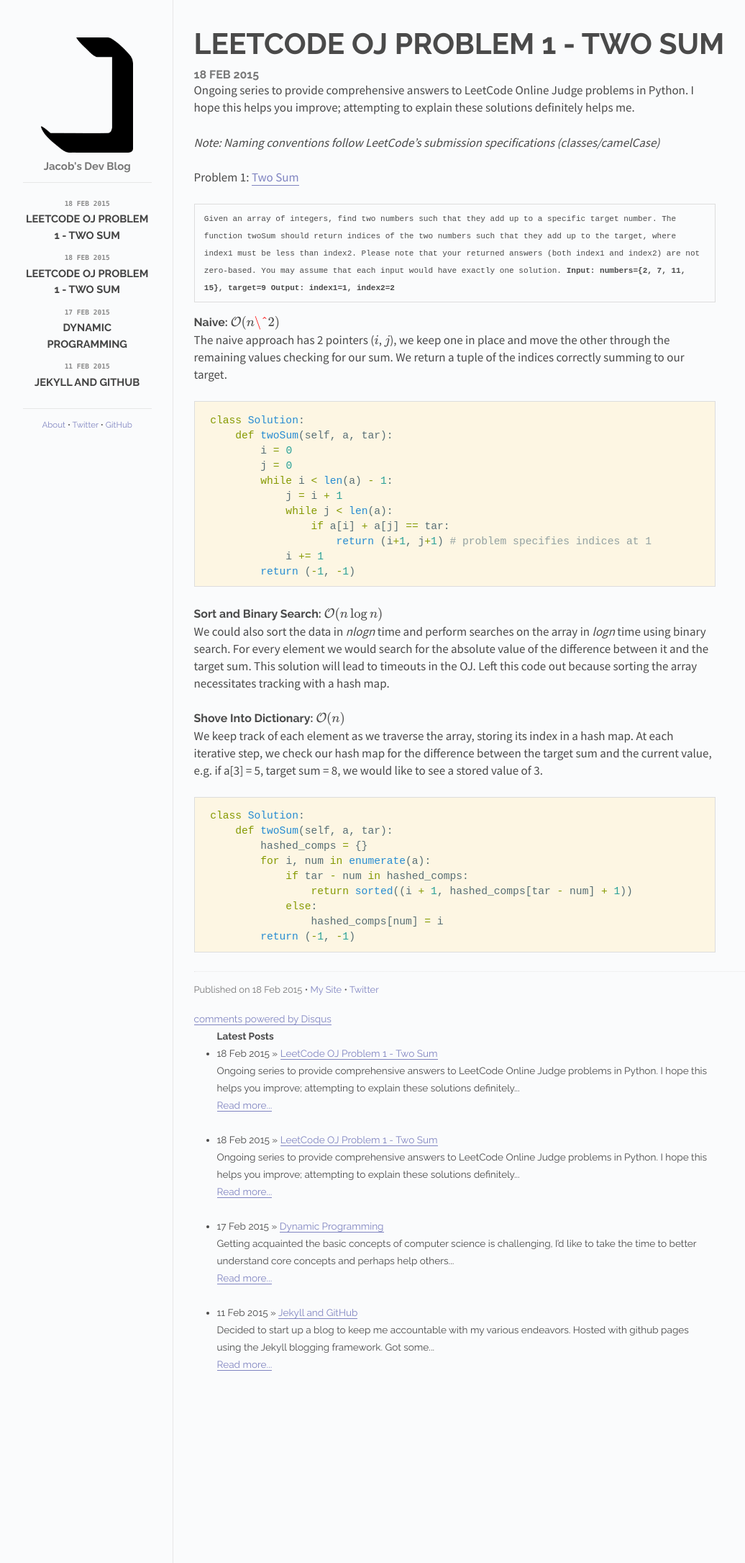
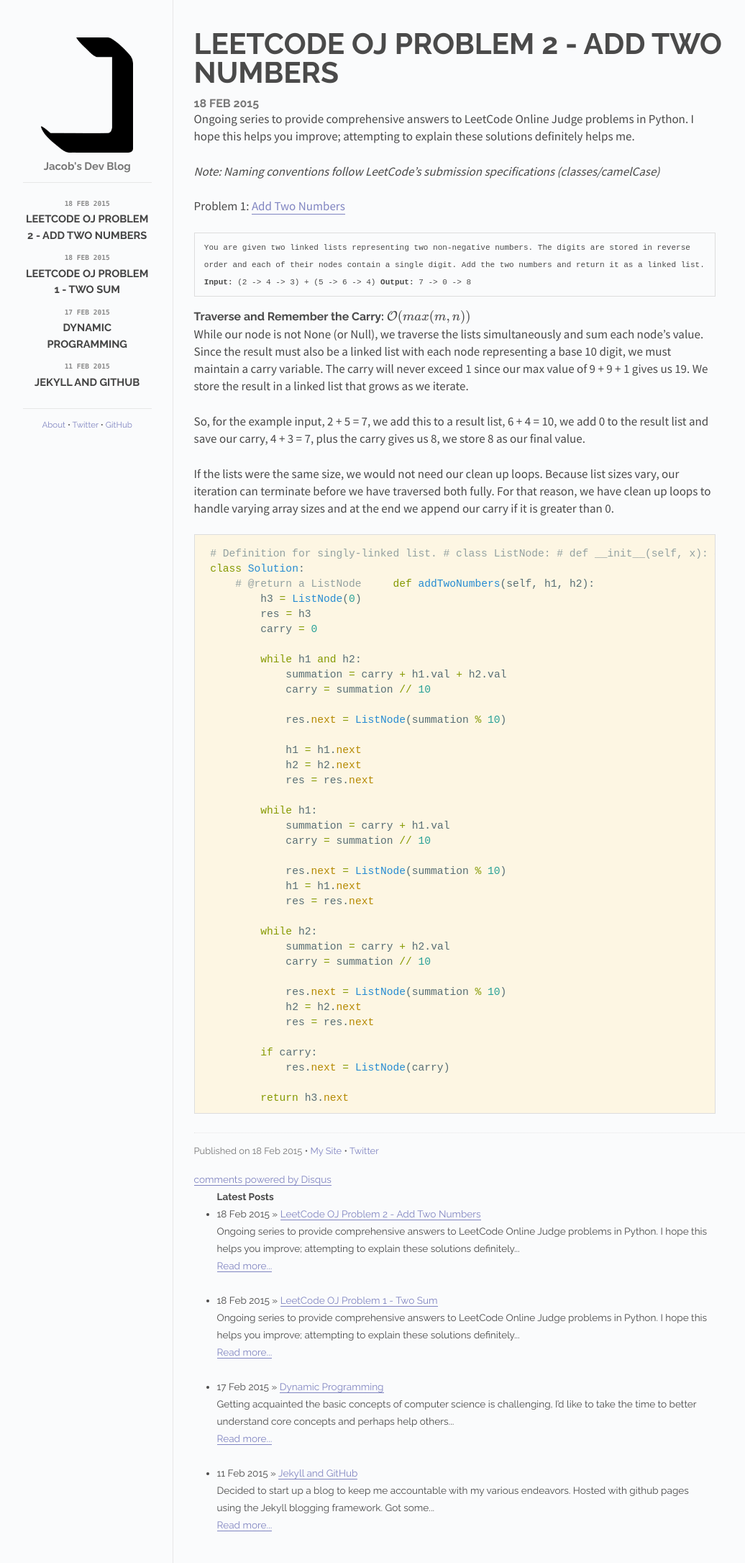
Before and after one commit to jancojt/jancojt.github.io, a Jekyll site: the page built from _posts/2015-02-18-leetcode-002-add-two-numbers.md, in a window 1280 px wide. Shown: the whole page at 72% size, without its empty margins (118-1154 px from the left). Built offline with Jekyll 4.4.1, drawn with Linux system fonts in a browser that asks for light colours; Markdown is read by kramdown in place of the engine named in the settings; formulas are drawn with MathJax 3; comment, search, counter and statistics services are not loaded.

Commit message:
leetcode 2

````diff
--- a/_posts/2015-02-18-leetcode-002-add-two-numbers.md
+++ b/_posts/2015-02-18-leetcode-002-add-two-numbers.md
@@ -1,7 +1,7 @@
 ---
 layout: post
-title: LeetCode OJ Problem 1 - Two Sum
-date: 2015-02-18 10:00:00
+title: LeetCode OJ Problem 2 - Add Two Numbers
+date: 2015-02-18 15:00:00
 comments: true
 categories: posts
 tags:
@@ -12,55 +12,67 @@
 
 *Note\: Naming conventions follow LeetCode's submission specifications (classes/camelCase)*
 
-Problem 1: [Two Sum](https://oj.leetcode.com/problems/two-sum/)
+Problem 1: [Add Two Numbers](https://oj.leetcode.com/problems/add-two-numbers/)
 
 <pre class=code>
-Given an array of integers, find two numbers such that they add up to a specific target number.
-The function twoSum should return indices of the two numbers such that they add up to the target,
-where index1 must be less than index2.
-Please note that your returned answers (both index1 and index2) are not zero-based.
+You are given two linked lists representing two non-negative numbers.
+The digits are stored in reverse order and each of their nodes contain a single digit.
+Add the two numbers and return it as a linked list.
 
-You may assume that each input would have exactly one solution.
-<b>Input: numbers={2, 7, 11, 15}, target=9 </b>
-<b>Output: index1=1, index2=2</b>
+<b>Input:</b> (2 -> 4 -> 3) + (5 -> 6 -> 4)
+<b>Output:</b> 7 -> 0 -> 8
 </pre>
 
+### Traverse and Remember the Carry: $\mathcal{O}(max(m, n))$
 
-### Naive: $\mathcal{O}(n\^2)$
+While our node is not None (or Null), we traverse the lists simultaneously and sum each node's value. Since the result must also be a linked list with each node representing a base 10 digit, we must maintain a carry variable. The carry will never exceed 1 since our max value of 9 + 9 + 1 gives us 19. We store the result in a linked list that grows as we iterate.
 
-The naive approach has 2 pointers ($i$, $j$), we keep one in place and move the other through the remaining values checking for our sum. We return a tuple of the indices correctly summing to our target.
+So, for the example input, 2 + 5 = 7, we add this to a result list, 6 + 4 = 10, we add 0 to the result list and save our carry, 4 + 3 = 7, plus the carry gives us 8, we store 8 as our final value.
+
+If the lists were the same size, we would not need our clean up loops. Because list sizes vary, our iteration can terminate before we have traversed both fully. For that reason, we have clean up loops to handle varying array sizes and at the end we append our carry if it is greater than 0.
 
 ```python
+# Definition for singly-linked list.
+# class ListNode:
+#     def __init__(self, x):
+#         self.val = x
+#         self.next = None
+
 class Solution:
-    def twoSum(self, a, tar):
-        i = 0
-        j = 0
-        while i < len(a) - 1:
-            j = i + 1
-            while j < len(a):
-                if a[i] + a[j] == tar:
-                    return (i+1, j+1) # problem specifies indices at 1
-                j += 1
-            i += 1
-        return (-1, -1)
+    # @return a ListNode
+    def addTwoNumbers(self, h1, h2):
+        h3 = ListNode(0)
+        res = h3
+        carry = 0
+
+        while h1 and h2:
+            summation = carry + h1.val + h2.val
+            carry = summation // 10
+
+            res.next = ListNode(summation % 10)
+
+            h1 = h1.next
+            h2 = h2.next
+            res = res.next
+
+        while h1:
+            summation = carry + h1.val
+            carry = summation // 10
+
+            res.next = ListNode(summation % 10)
+            h1 = h1.next
+            res = res.next
+
+        while h2:
+            summation = carry + h2.val
+            carry = summation // 10
+
+            res.next = ListNode(summation % 10)
+            h2 = h2.next
+            res = res.next
+
+        if carry:
+            res.next = ListNode(carry)
+
+        return h3.next
 ```
-
-### Sort and Binary Search: $\mathcal{O}(n\log n)$
-
-We could also sort the data in *nlogn* time and perform searches on the array in *logn* time using binary search. For every element we would search for the absolute value of the difference between it and the target sum. This solution will lead to timeouts in the OJ. Left this code out because sorting the array necessitates tracking with a hash map.
-
-### Shove Into Dictionary: $\mathcal{O}(n)$
-
-We keep track of each element as we traverse the array, storing its index in a hash map. At each iterative step, we check our hash map for the difference between the target sum and the current value, e.g. if a[3] = 5, target sum = 8, we would like to see a stored value of 3.
-
-```python
-class Solution:
-    def twoSum(self, a, tar):
-        hashed_comps = {}
-        for i, num in enumerate(a):
-            if tar - num in hashed_comps:
-                return sorted((i + 1, hashed_comps[tar - num] + 1))
-            else:
-                hashed_comps[num] = i
-        return (-1, -1)
-```
````
Also changed, not shown: _posts/2015-02-18-leetcode-001-two-sum.md (+2 -2 lines).
